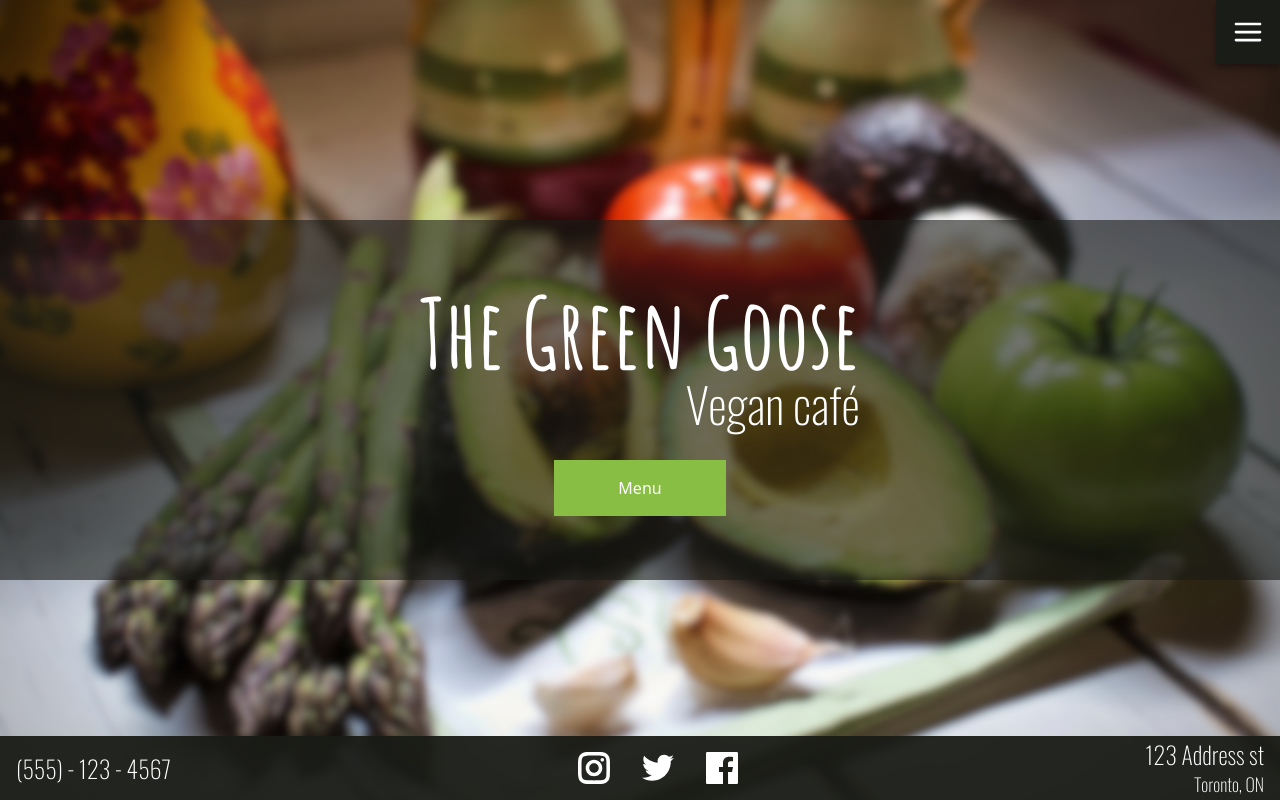
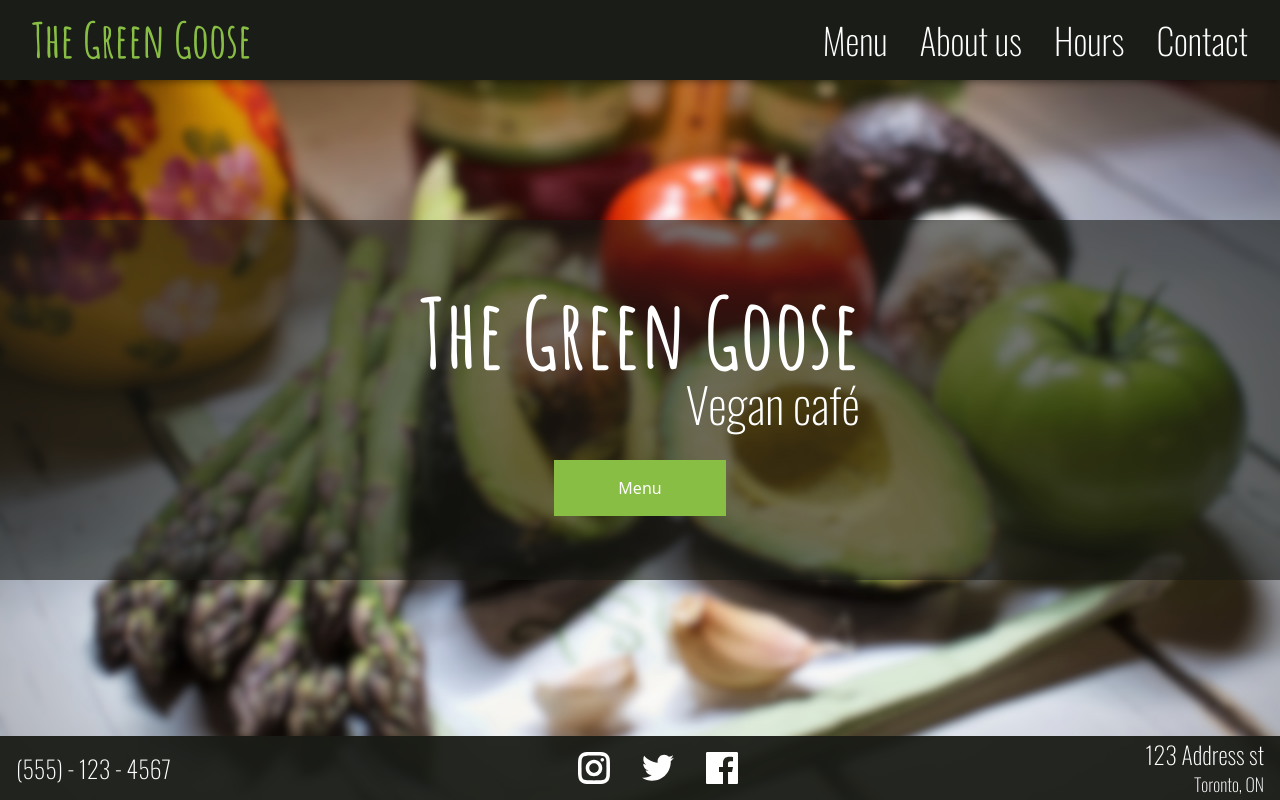
Before and after one commit to Ravanger/landing-page-vegan-cafe, a Next.js app: page / in a window 1280 px wide. Shown: the top 800 px of the page. Built offline with nearby package versions, Linux system fonts and the light colour scheme.

Commit message:
Responsive menu

```diff
--- a/src/components/common/Menu/Menu.tsx
+++ b/src/components/common/Menu/Menu.tsx
@@ -5,11 +5,9 @@ import Link from "next/link"
 import { useClickOutside } from "../../../util/clickHandlers"
 
 const MenuItem = (props: MenuItemPropsType) => (
-  <span className="text-4xl text-white">
+  <span className="text-4xl sm:text-3xl md:text-4xl text-white p-4 pl-0 sm:p-0 sm:pl-4 md:pl-8">
     <Link href={`/#${props.id}`}>
-      <a onClick={props.closeMenu} className="block p-4 pl-0">
-        {props.text}
-      </a>
+      <a onClick={props.closeMenu}>{props.text}</a>
     </Link>
   </span>
 )
@@ -21,28 +19,37 @@ const Menu = () => {
 
   return (
     <div
-      className={`fixed z-50 right-0 bg-darkGray p-4 grid gap-6 shadow-md ${
+      className={`fixed z-50 right-0 bg-darkGray p-4 grid gap-6 shadow-md sm:w-full sm:h-auto sm:flex sm:flex-row sm:justify-between sm:items-center sm:px-8 ${
         isOpen ? "h-screen grid-rows-menu-open" : "grid-cols-1"
       }`}
       ref={menuRef}
     >
       <button
-        className="text-white inline focus:outline-none"
+        className="text-white focus:outline-none block sm:hidden"
         onClick={() => {
           setIsOpen(!isOpen)
         }}
       >
         <CgMenu size="2rem" />
       </button>
-      {isOpen && (
+      {
         <Link href={`/#`}>
-          <a onClick={() => setIsOpen(false)}>
-            <h2 className="text-5xl text-green">The Green Goose</h2>
+          <a
+            onClick={() => setIsOpen(false)}
+            className={`sm:block ${!isOpen && "hidden"}`}
+          >
+            <h2 className="text-5xl sm:text-4xl md:text-5xl text-green">
+              The Green Goose
+            </h2>
           </a>
         </Link>
-      )}
-      {isOpen && (
-        <nav className="flex flex-col col-start-2 justify-around">
+      }
+      {
+        <nav
+          className={`flex flex-col col-start-2 justify-around sm:flex sm:flex-row ${
+            !isOpen && "hidden"
+          }`}
+        >
           <MenuItem
             text="Menu"
             id="landing"
@@ -64,7 +71,7 @@ const Menu = () => {
             closeMenu={() => setIsOpen(false)}
           />
         </nav>
-      )}
+      }
     </div>
   )
 }
```
